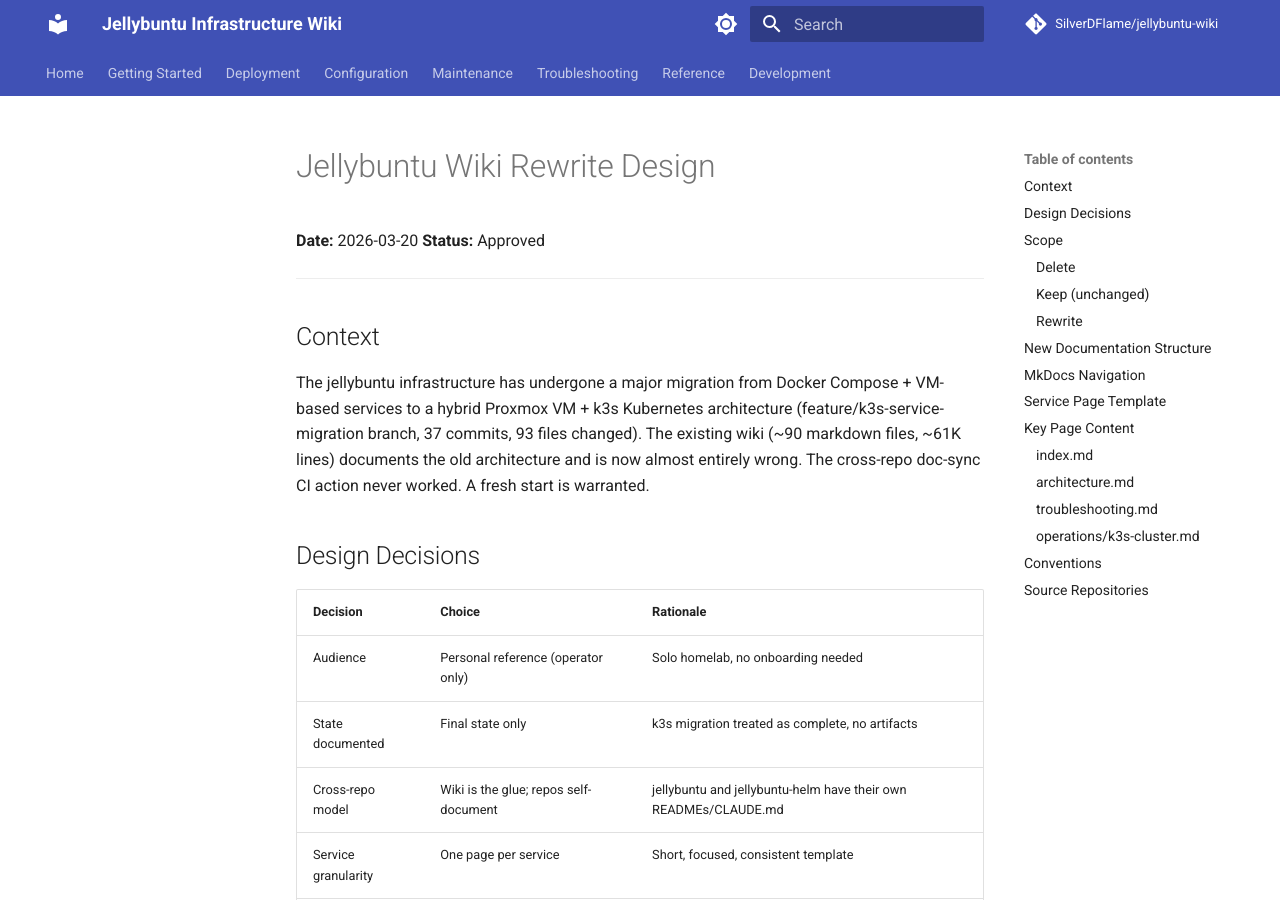
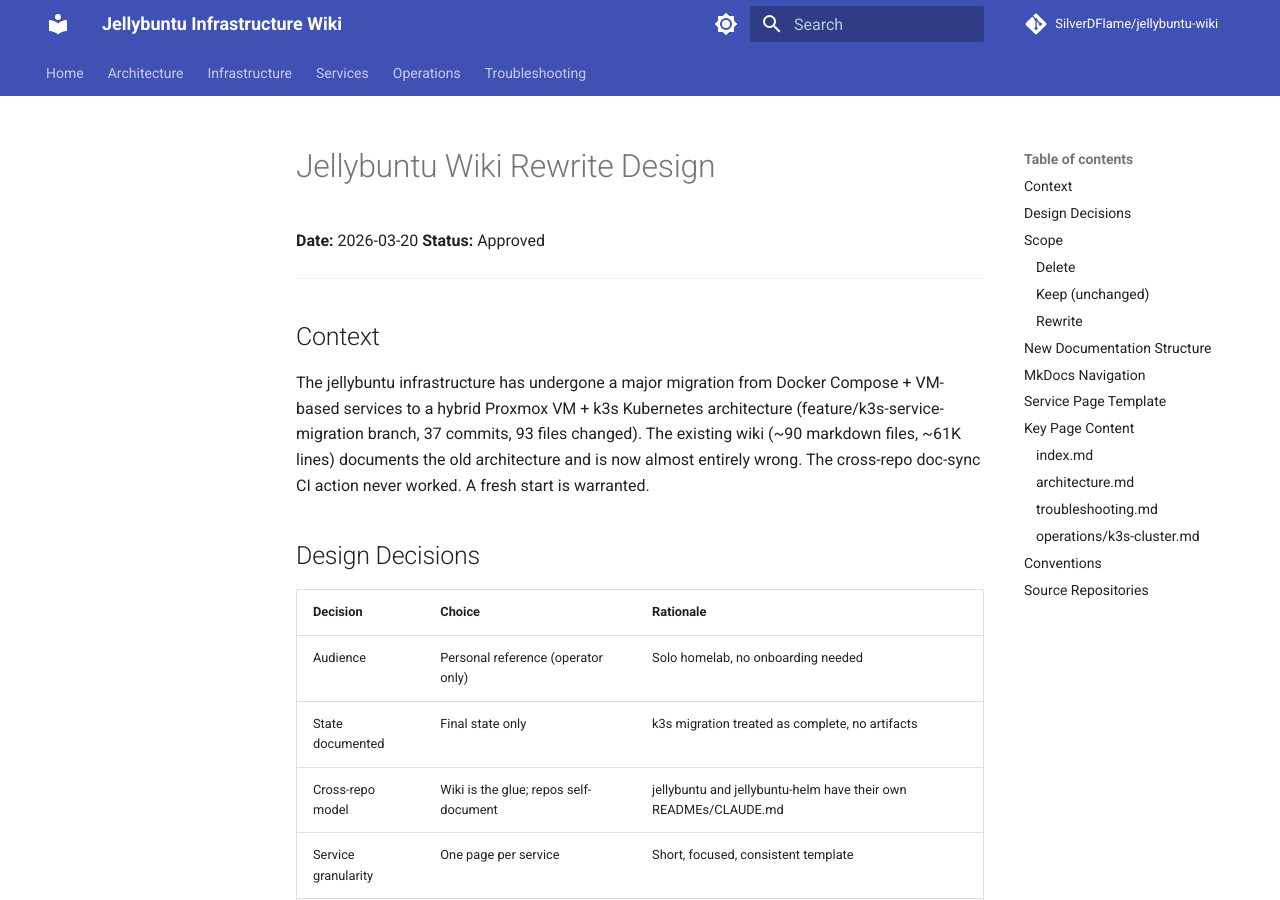
Before and after one commit to SilverDFlame/jellybuntu-wiki, an MkDocs documentation site: the page built from docs/superpowers/specs/2026-03-20-wiki-rewrite-design.md, in a window 1280 px wide and 900 px high. Built offline with MkDocs 1.6.1 and Material for MkDocs 9.7.7, drawn with Linux system fonts in a browser that asks for light colours; comment, search, counter and statistics services are not loaded; part of the change alters nothing that is shown.

Commit message:
chore: rewrite mkdocs.yml nav for new wiki structure
Update site_description for k3s era, remove archive exclusion,
replace nav with new infrastructure/services/operations layout.

Co-Authored-By: Claude Opus 4.6 (1M context) <noreply@anthropic.com>

```diff
--- a/mkdocs.yml
+++ b/mkdocs.yml
@@ -1,10 +1,7 @@
 site_name: Jellybuntu Infrastructure Wiki
-site_description: Homelab infrastructure automation documentation - Ansible, Proxmox, and Podman
+site_description: Homelab infrastructure documentation - Proxmox, k3s, Ansible, and Flux
 site_author: Jellybuntu Project
 site_url: http://nas.discus-moth.ts.net:8082
-exclude_docs: |
-  archive/
-
 repo_name: SilverDFlame/jellybuntu-wiki
 repo_url: https://github.com/SilverDFlame/jellybuntu-wiki
 edit_uri: edit/main/docs/
@@ -88,45 +85,41 @@ markdown_extensions:
 
 nav:
   - Home: index.md
-  - Getting Started:
-      - Quickstart Guide: quickstart.md
-      - Architecture Overview: architecture.md
-  - Deployment:
-      - Initial Setup: deployment/initial-setup.md
-      - Phase-Based Deployment: deployment/phase-based-deployment.md
-      - Golden Image Workflow: deployment/golden-image-workflow.md
-  - Configuration:
-      - Service Endpoints: configuration/service-endpoints.md
-      - Networking: configuration/networking.md
-      - Traefik Reverse Proxy: configuration/traefik-setup.md
-      - Security: configuration/security.md
-      - Mumble Server: configuration/mumble-setup.md
-      - Traefik Reverse Proxy: configuration/traefik-setup.md
-      - Matrix/Synapse: configuration/matrix-setup.md
-      - UniFi Controller: configuration/unifi-controller-setup.md
-  - Maintenance:
-      - Updates: maintenance/updates.md
-      - Backup & Recovery: maintenance/backup-recovery.md
-      - Power Management: maintenance/power-management.md
-      - SOPS Key Rotation: maintenance/sops-rotation.md
-      - State Encryption Rotation: maintenance/state-encryption-rotation.md
-  - Troubleshooting:
-      - Common Issues: troubleshooting/common-issues.md
-      - Packer Issues: troubleshooting/packer.md
-      - Service-Specific:
-          - Jellyfin: troubleshooting/jellyfin.md
-          - Download Clients: troubleshooting/download-clients.md
-          - Matrix: troubleshooting/matrix.md
-  - Reference:
-      - Playbooks: reference/playbooks.md
-      - Terraform Modules: reference/terraform-modules.md
-      - Container Versioning: reference/container-versioning.md
-      - Proxmox API: reference/proxmox-api-permissions.md
-      - SSH Bastion: reference/ssh-bastion.md
-      - VLAN Migration: reference/vlan-migration.md
-      - Tailscale Auto-Approval: reference/tailscale-auto-approval.md
-  - Development:
-      - Pre-commit Hooks: development/pre-commit.md
+  - Architecture: architecture.md
+  - Infrastructure:
+      - Virtual Machines: infrastructure/vms.md
+      - Networking: infrastructure/networking.md
+      - Storage: infrastructure/storage.md
+      - GPU: infrastructure/gpu.md
+  - Services:
+      - Jellyfin: services/jellyfin.md
+      - Tdarr: services/tdarr.md
+      - Sonarr: services/sonarr.md
+      - Radarr: services/radarr.md
+      - Prowlarr: services/prowlarr.md
+      - Bazarr: services/bazarr.md
+      - Lidarr: services/lidarr.md
+      - Jellyseerr: services/jellyseerr.md
+      - Navidrome: services/navidrome.md
+      - qBittorrent: services/qbittorrent.md
+      - SABnzbd: services/sabnzbd.md
+      - Unpackerr: services/unpackerr.md
+      - Matrix: services/matrix.md
+      - PostgreSQL: services/postgresql.md
+      - AdGuard Home: services/adguard.md
+      - Monitoring: services/monitoring.md
+      - Home Assistant: services/home-assistant.md
+      - Satisfactory: services/satisfactory.md
+      - LanCache: services/lancache.md
+      - Nexus Registry: services/nexus.md
+      - Woodpecker CI: services/woodpecker.md
+  - Operations:
+      - Deployment: operations/deployment.md
+      - k3s Cluster: operations/k3s-cluster.md
+      - Backups: operations/backups.md
+      - Secrets: operations/secrets.md
+      - Updates: operations/updates.md
+  - Troubleshooting: troubleshooting.md
 extra:
   social:
     - icon: fontawesome/brands/github
@@ -141,7 +134,7 @@ copyright: Copyright &copy; 2024-2026 Jellybuntu Project
 # Link validation (MkDocs 1.6+)
 # These settings cause warnings to become errors with --strict flag
 validation:
-  omitted_files: info  # Many files intentionally not in nav (research, plans, etc.)
+  omitted_files: info  # Changed to warn after spec/plan files move out of docs/
   absolute_links: warn
   unrecognized_links: warn
   anchors: warn
```
